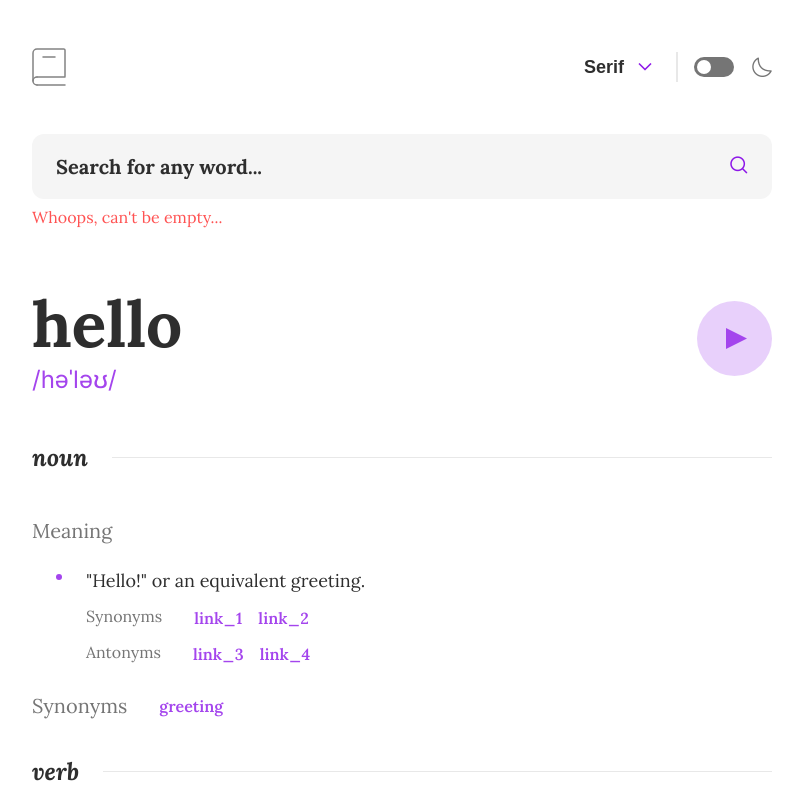
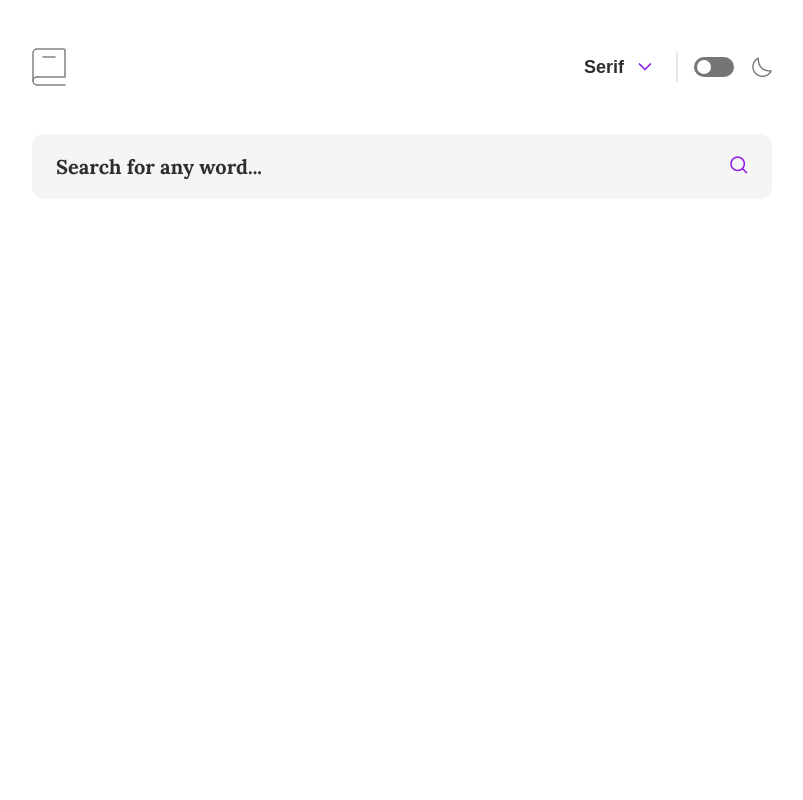
Before and after one commit to DmitryMuzalev/dictionary-web-app-ts, a React (Create React App) app: page / in a window 1280 px wide. Shown: the top 800 px of the page, without its empty margins (238-1041 px from the left). Built offline with nearby package versions, Linux system fonts and the light colour scheme.

Commit message:
feat: add NotFoudWord

```diff
--- a/src/App.tsx
+++ b/src/App.tsx
@@ -1,8 +1,8 @@
 import { Container } from "components/Container/Container";
 import { Header } from "components/Header/Header";
+import { NotFoundWord } from "components/NotFoundWord/NotFoundWord";
 import { Search } from "components/Search/Search";
 import { Word } from "components/Word/Word";
-import { defaultWord } from "mock";
 import { useState } from "react";
 import { DictionaryWord, DictionaryNotFoundWord } from "types";
 import { isWord } from "utils/typeguards";
@@ -10,7 +10,8 @@ import { isWord } from "utils/typeguards";
 const BASE_URL = "https://api.dictionaryapi.dev/api/v2/entries/en/";
 
 function App() {
-  const [word, setWord] = useState<DictionaryWord | null>(defaultWord);
+  const [word, setWord] = useState<DictionaryWord | null>(null);
+  const [notFound, setNotFound] = useState<DictionaryNotFoundWord | null>(null);
 
   const fetchWord = async (word: string) => {
     const url = BASE_URL + word;
@@ -22,18 +23,22 @@ function App() {
     const data = Array.isArray(result) ? result[0] : result;
 
     if (isWord(data)) {
+      notFound && setNotFound(null);
       setWord(data);
     } else {
       setWord(null);
+      setNotFound(data);
     }
   };
 
   return (
     <Container>
       <Header />
-      <Search hasError onSubmit={fetchWord} />
-      {word && <Word data={word} />}
-      {/*  <NotFoundWord /> */}
+      <Search onSubmit={fetchWord} />
+      <main>
+        {word && <Word data={word} />}
+        {notFound && <NotFoundWord data={notFound} />}
+      </main>
     </Container>
   );
 }
--- a/src/components/NotFoundWord/NotFoundWord.module.scss
+++ b/src/components/NotFoundWord/NotFoundWord.module.scss
@@ -1 +1,36 @@
-.notFoundWord {}
+:global {
+  body[data-theme="light"] {
+    --text-color: var(--neutral-500);
+  }
+  body[data-theme="dark"] {
+    --text-color: var(--neutral-300);
+  }
+}
+
+.notFoundWord {
+  text-align: center;
+  display: flex;
+  align-items: center;
+  flex-direction: column;
+  gap: 1rem;
+  h2 {
+    font-size: 1.5rem;
+  }
+  p {
+    color: var(--text-color);
+  }
+
+  @media (min-width: 479px) {
+    h2 {
+      font-size: 2.5rem;
+    }
+  }
+}
+
+.smile {
+  font-size: 3.5rem;
+  margin-bottom: 1rem;
+  @media (min-width: 479px) {
+    font-size: 5rem;
+  }
+}
--- a/src/components/NotFoundWord/NotFoundWord.tsx
+++ b/src/components/NotFoundWord/NotFoundWord.tsx
@@ -1,7 +1,14 @@
+import { DictionaryNotFoundWord } from "types";
 import styles from "./NotFoundWord.module.scss";
 
-interface NotFoundWordProps {}
+interface NotFoundWordProps {
+  data: DictionaryNotFoundWord;
+}
 
-export const NotFoundWord = ({}: NotFoundWordProps) => (
-  <div className={styles.notFoundWord}>NotFoundWord Component</div>
+export const NotFoundWord = ({ data }: NotFoundWordProps) => (
+  <div className={styles.notFoundWord}>
+    <span className={styles.smile}>&#128533;</span>
+    <h2>{data.title}</h2>
+    <p>{data.message + " " + data.resolution}</p>
+  </div>
 );
--- a/src/components/Phonetic/Phonetic.tsx
+++ b/src/components/Phonetic/Phonetic.tsx
@@ -1,23 +1,26 @@
-import { DictionaryWord, PhoneticType } from "types";
+import { DictionaryWord } from "types";
 import styles from "./Phonetic.module.scss";
 import playIcon from "assets/icon-play.svg";
 
-interface PhoneticProps extends Pick<DictionaryWord, "word" | "phonetics"> {}
+interface PhoneticProps
+  extends Pick<DictionaryWord, "word" | "phonetic" | "phonetics"> {}
 
-export const Phonetic = ({ word, phonetics }: PhoneticProps) => {
-  //! Сделать проверку на наличии транскрипции и аудио
-  const { audio, text } = phonetics.find((p) => p.audio !== "") as PhoneticType;
+export const Phonetic = ({ word, phonetic, phonetics }: PhoneticProps) => {
+  const text = phonetic ? phonetic : phonetics.find((p) => p.text !== "")?.text;
+  const audio = phonetics.find((p) => p.audio !== "")?.audio;
 
   const handlerPlay = () => {
-    const audioObj = new Audio(audio);
-    audioObj.play();
+    if (audio) {
+      const audioObj = new Audio(audio);
+      audioObj.play();
+    }
   };
 
   return (
     <div className={styles.phonetic}>
       <div className={styles.phoneticWord}>
         <h2>{word}</h2>
-        <p>{text}</p>
+        <p>{text || ""}</p>
       </div>
       <img
         className={styles.phoneticPlay}
--- a/src/components/Search/Search.tsx
+++ b/src/components/Search/Search.tsx
@@ -1,7 +1,7 @@
+import { useState } from "react";
 import styles from "./Search.module.scss";
 
 interface SearchProps {
-  hasError: boolean;
   onSubmit: (v: string) => void;
 }
 
@@ -9,13 +9,18 @@ type FormInputs = {
   word: HTMLInputElement;
 };
 
-export const Search = ({ hasError, onSubmit }: SearchProps) => {
+export const Search = ({ onSubmit }: SearchProps) => {
+  const [isEmptyField, setIsEmptyField] = useState(false);
+
   const handlerSubmit = (e: React.FormEvent<HTMLFormElement & FormInputs>) => {
     e.preventDefault();
-    const value = e.currentTarget.word.value;
+    const value = e.currentTarget.word.value.trim();
     if (value) {
       onSubmit(value);
+      isEmptyField && setIsEmptyField(false);
       e.currentTarget.reset();
+    } else {
+      setIsEmptyField(true);
     }
   };
   return (
@@ -31,7 +36,7 @@ export const Search = ({ hasError, onSubmit }: SearchProps) => {
           <i className="icon-search"></i>
         </button>
       </div>
-      {hasError && <p className="error">Whoops, can't be empty...</p>}
+      {isEmptyField && <p className="error">Whoops, can't be empty...</p>}
     </form>
   );
 };
--- a/src/components/Word/Word.module.scss
+++ b/src/components/Word/Word.module.scss
@@ -13,7 +13,6 @@
 
 .word {
   width: 100%;
-  margin-top: 1.75rem;
 
   &Meanings {
     display: flex;
@@ -66,8 +65,4 @@
       column-gap: 1.5rem;
     }
   }
-
-  @media (min-width: 479px) {
-    margin-top: 3.5rem;
-  }
 }
--- a/src/components/Word/Word.tsx
+++ b/src/components/Word/Word.tsx
@@ -9,11 +9,11 @@ interface WordProps {
 }
 
 export const Word = ({ data }: WordProps) => {
-  const { meanings, phonetics, word, sourceUrls } = data;
+  const { word, phonetic, phonetics, meanings, sourceUrls } = data;
 
   return (
     <div className={styles.word}>
-      <Phonetic word={word} phonetics={phonetics} />
+      <Phonetic word={word} phonetics={phonetics} phonetic={phonetic} />
       <div className={styles.wordMeanings}>
         {meanings.map((meaning, index) => {
           return <Meaning key={index} {...meaning} />;
--- a/src/index.scss
+++ b/src/index.scss
@@ -65,6 +65,13 @@ body {
   font-family: var(--f-family);
 }
 
+main {
+  margin-top: 1.75rem;
+  @media (min-width: 479px) {
+    margin-top: 3.5rem;
+  }
+}
+
 .error {
   font-size: 0.875rem;
   color: var(--error-400);
```
Also changed, not shown: src/assets/icons.svg (deleted).
